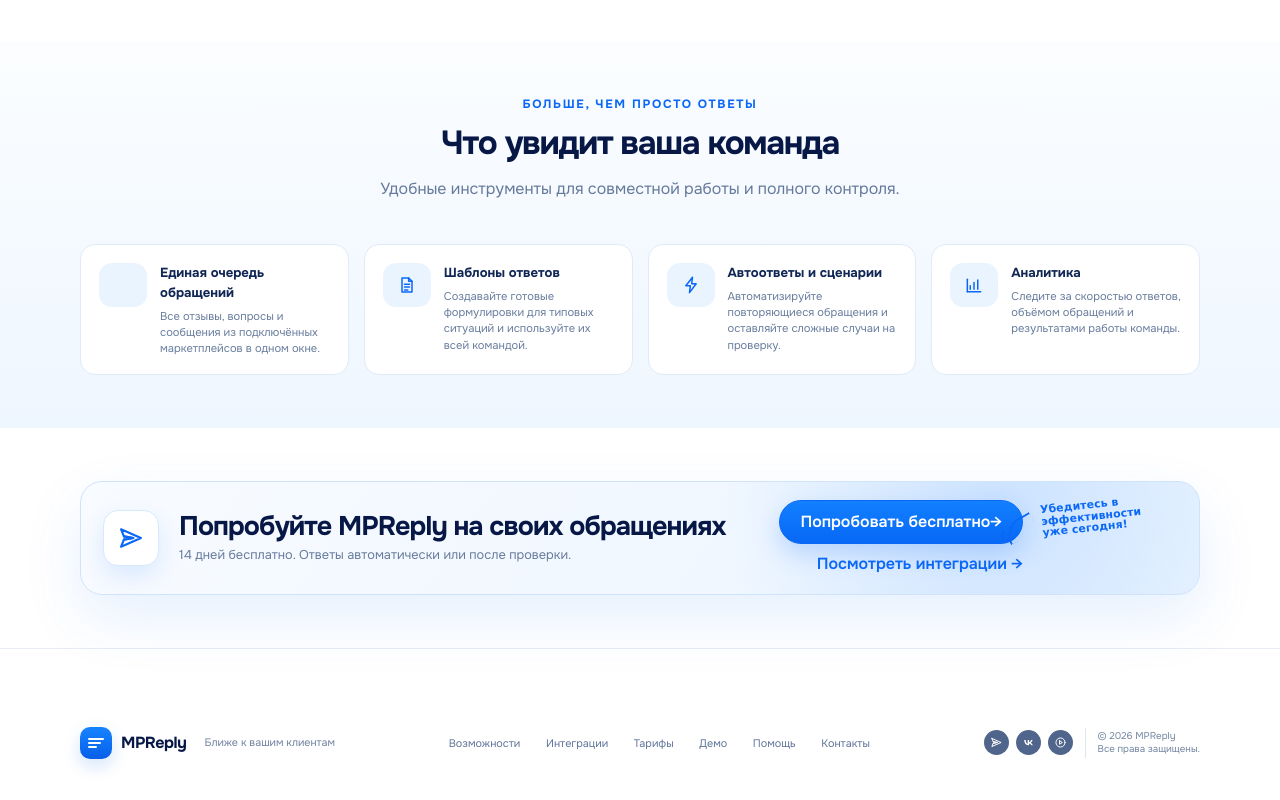
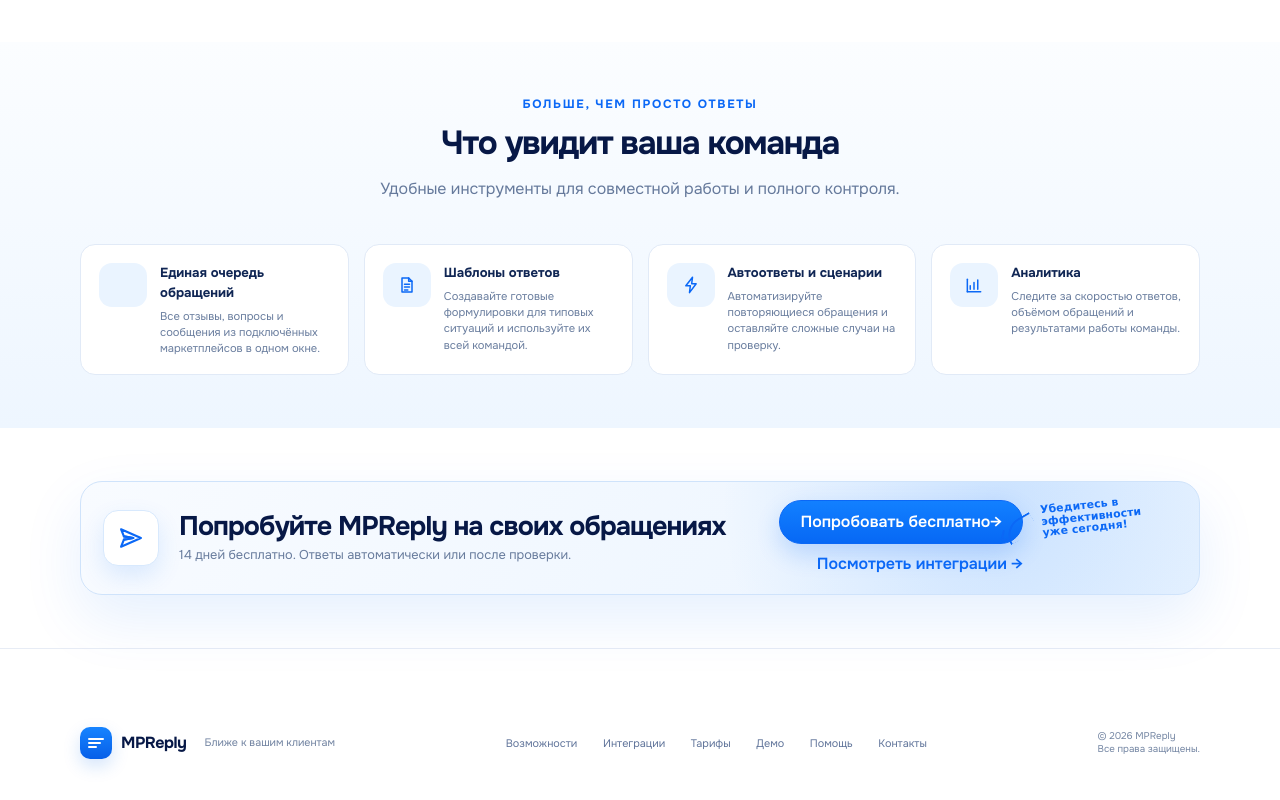
Before and after one commit to fedorovich-web/mpreply, a Next.js app in the folder apps/web/: page /demo in a window 1280 px wide. Shown: the part 2087-2887 px from the top of the page. Built offline with nearby package versions, Linux system fonts and the light colour scheme; no server answers.

Commit message:
fix(web): remove unsupported public social channels

```diff
--- a/apps/web/components/public-site/PublicShell.tsx
+++ b/apps/web/components/public-site/PublicShell.tsx
@@ -4,7 +4,6 @@ import type { ReactNode } from "react";
 import { siteConfig } from "../../lib/site-config";
 import { PublicBrandMark } from "./PublicBrandMark";
 import { PublicHeader } from "./PublicHeader";
-import { PublicIcon } from "./PublicIcon";
 
 type PublicShellProps = {
   children: ReactNode;
@@ -16,16 +15,6 @@ function FooterLogo() {
       <PublicBrandMark />
       <strong>MPReply</strong>
     </Link>
-  );
-}
-
-function FooterSocials() {
-  return (
-    <div className="public-footer-socials" aria-hidden="true">
-      <span><PublicIcon name="send" /></span>
-      <span><PublicIcon name="vk" /></span>
-      <span><PublicIcon name="play" /></span>
-    </div>
   );
 }
 
@@ -94,8 +83,6 @@ export function PublicShell({ children }: PublicShellProps) {
           </nav>
 
           <div className="public-footer-compact-meta">
-            <FooterSocials />
-            <i aria-hidden="true" />
             <span>© {new Date().getFullYear()} MPReply<br />Все права защищены.</span>
           </div>
         </div>
@@ -106,7 +93,6 @@ export function PublicShell({ children }: PublicShellProps) {
           <div className="public-footer-pricing-brand">
             <FooterLogo />
             <p>Автоматическая обработка отзывов, вопросов и сообщений на маркетплейсах.</p>
-            <FooterSocials />
           </div>
 
           <div className="public-footer-pricing-column">
```
